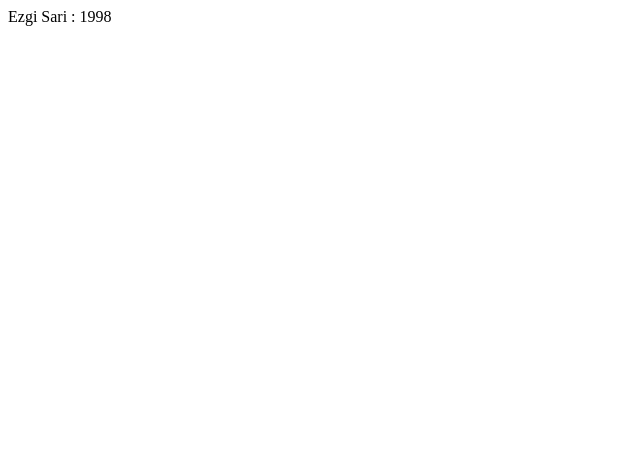
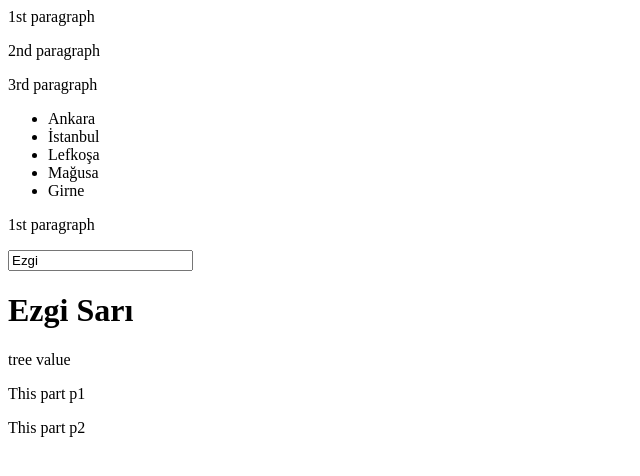
Before and after one commit to ozlemezgi/javascriptCalismalar, a plain HTML site: page dom.html in a window 1280 px wide. Shown: the whole page, without its empty margins (0-640 px from the left). Drawn offline with Linux system fonts and the light colour scheme.

Commit message:
dom getElementById get ElementsByTagName

```diff
--- a/dom.html
+++ b/dom.html
@@ -1,7 +1,32 @@
 <html>
     <head></head>
     <body>
-        <p id="bio"></p>
+        <p id="intro1">1st paragraph</p>
+        <p id="intro2">2nd paragraph</p>
+        <p id="intro3">3rd paragraph</p>
+        <ul>
+            <li>Ankara</li>
+            <li>İstanbul</li>
+            <li>Lefkoşa</li>
+            <li>Mağusa</li>
+            <li>Girne</li>
+        </ul>
+        <p id ="mesaj"></p>
+
+        <input type="text" name="Name" value="Ezgi">
+
+        <h1>Ezgi Sarı</h1>
+        <h1 id="author"></h1>
+
+        <p id="tree">
+            tree value
+        </p>
+
+        <div id="div1">
+            <p id="p1">This part p1</p>
+            <p id="p2">This part p2</p>
+        </div>
+
         <script src="dom.js"></script>
     </body>
 </html>
--- a/dom.js
+++ b/dom.js
@@ -1,3 +1,14 @@
-document.getElementById("bio").innerHTML="Ezgi Sari : 1998"
+// document.getElementById("bio").innerHTML="Ezgi Sari : 1998"
+//innerHTML p nin İÇİ yani metin yazılan yer.
 
-//innerHTML p nin içi yani metin yazılan yer.
+var intro1 = document.getElementById("intro1");
+
+var mesaj = document.getElementById("mesaj");
+mesaj.innerHTML = intro1.innerHTML;
+
+var allLists = document.getElementsByTagName("ul");  //ul tagine ulaştım
+var cities = allLists[0] // hangi ul olduğunu belirtiyoruz.tüm listelerin 0. sı
+allElements = cities.getElementsByTagName("li");  // ul'nin altındaki li lere ulaştık
+for (i = 0; i < allElements.length; i++) {
+    alert(allElements[i].innerHTML);    //innerHTML li nin içini okumamızı sağlar.
+}
```
